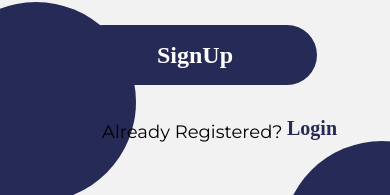
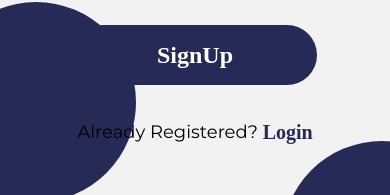
Before and after one commit to bilalsajidali/book_discovery_app, a React Native app in the folder ReactNative/: screen /SignUp in a window 390 px wide. Shown: the part 649-844 px from the top of the page. Built offline with nearby package versions, Linux system fonts and the light colour scheme.

Commit message:
Update SignUpScreen.js

```diff
--- a/ReactNative/pages/SignUpScreen.js
+++ b/ReactNative/pages/SignUpScreen.js
@@ -130,13 +130,35 @@ const SignUpScreen = () => {
 
         <Large_Button title="SignUp" topPosition={674} onPress={handleSignUpPress} />
 
-        <Normal_Text text="Already Registered? " topPosition={770} leftPosition={102} absolutePosition={true}/>
-        <TouchableOpacity
-          style={{ position: 'absolute', top: 766, left: 287 }}
-          onPress={handleLoginPress}
-        >
-          <SubHeading text="Login" color="#262A56" />
-        </TouchableOpacity>
+        <View
+  style={{
+    flexDirection: 'row',
+    position: 'absolute',
+    top: 770,
+    alignSelf: 'center'
+  }}
+>
+  <Text
+    style={{
+      fontSize: 18,
+      fontFamily: 'Montserrat-Regular',
+    }}
+  >
+    {"Already Registered? "}
+  </Text>
+  <TouchableOpacity onPress={handleLoginPress}>
+    <Text
+      style={{
+        fontSize: 20,
+        fontFamily: 'Montserrat-Bold',
+        fontWeight: 'bold',
+        color: '#262A56'
+      }}
+    >
+      {"Login"}
+    </Text>
+  </TouchableOpacity>
+</View>
 
         <Circle topPosition={-72} leftPosition={-20} />
         <Circle topPosition={395} leftPosition={270} />
```
